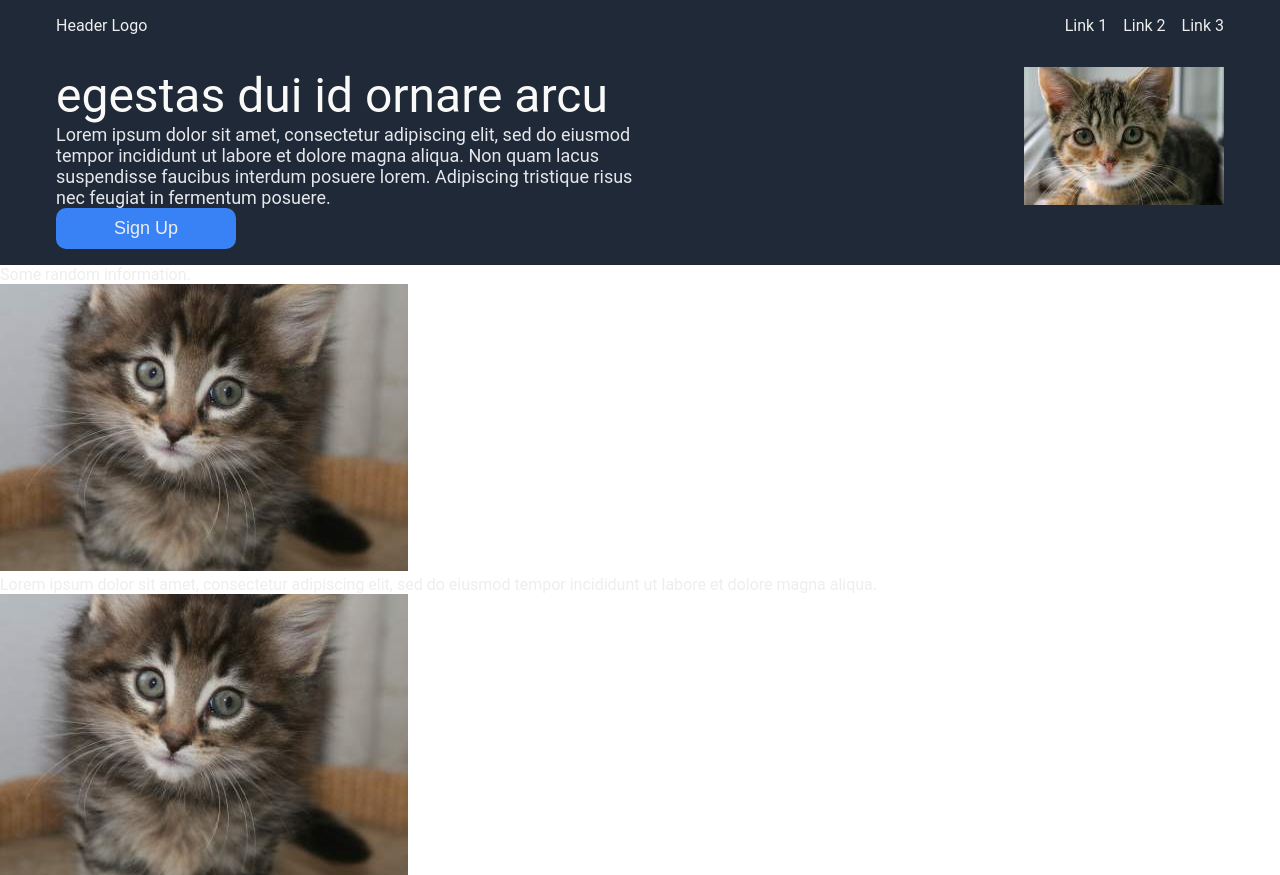
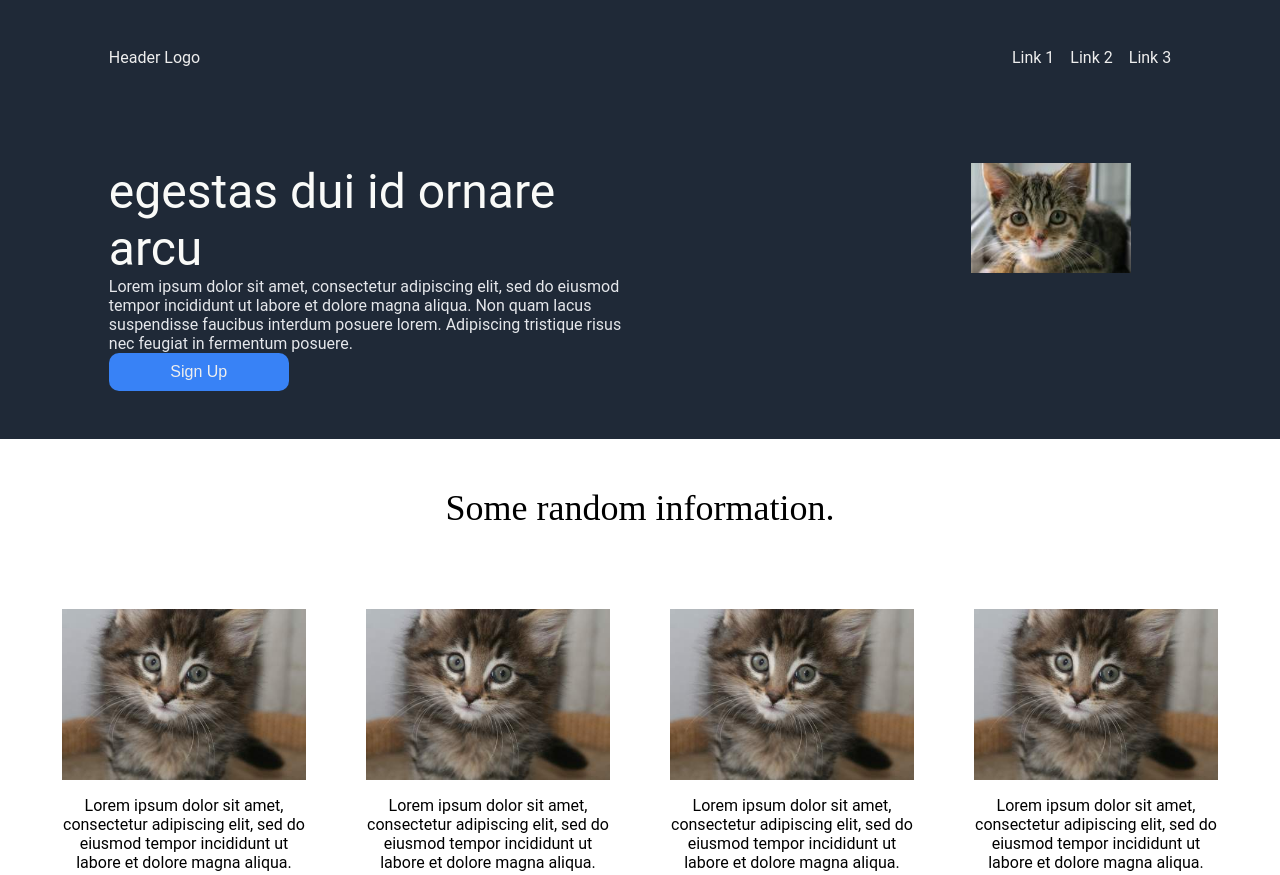
Before and after one commit to looonnng/odin-landing-page, a plain HTML site: page index.html in a window 1280 px wide. Shown: the top 875 px of the page. Drawn offline with Linux system fonts and the light colour scheme.

Commit message:
Center random info header Center pictures and captions

```diff
--- a/styles.css
+++ b/styles.css
@@ -5,30 +5,28 @@
 
 body {
   color: #eee;
-    font-family: roboto, helvetica, sans-serif;
+  font-family: "Roboto", helvetica, sans-serif;
   font-size: 1em;
-    display: flex;
-    flex-direction: column;
 }
 
-.header-container{
+.header-container {
   display: flex;
-    background-color: #1F2937;
+  background-color: #1f2937;
   justify-content: center;
+  padding: 2em;
 }
 
-
 .header {
-    width: 1200px;
+  width: 90%;
   display: flex;
   justify-content: space-between;
-    padding: 16px;
+  padding: 1em;
 }
 
 .header-links {
   display: flex;
   list-style: none;
-    gap: 16px;
+  gap: 1em;
 }
 
 a {
@@ -36,42 +34,46 @@ a {
   text-decoration: none;
 }
 
-
 .intro-container {
-    background-color: #1F2937;
+  background-color: #1f2937;
   display: flex;
   justify-content: center;
+  padding: 2em;
 }
 
 .intro {
-    width: 1200px;
+  width: 90%;
   display: flex;
   justify-content: space-between;
-    padding: 16px;
+  padding: 1em;
+}
 
+.picture {
+    height: auto;
+    width: auto;
 }
 
 .intro-content {
-    max-width: 600px;
+  max-width: 50%;
   display: flex;
   flex-direction: column;
 }
 
 .intro-heroMain {
-    color: #F9FAF8;
-    font-size: 48px;
+  color: #f9faf8;
+  font-size: 3em;
   font-weight: 1600;
 }
 
-.intro-heroSecond{
-    color: #E5E7EB;
-    font-size: 18px;
+.intro-heroSecond {
+  color: #e5e7eb;
+  font-size: 1em;
 }
 
 button {
   color: #eee;
-    background-color: #3882F6;
-    font-size: 18px;
+  background-color: #3882f6;
+  font-size: 1em;
   font-weight: 500;
   border: none;
   padding: 10px;
@@ -81,7 +83,42 @@ button {
   transition: background-color 0.1s ease-in-out; /* This make button looks more clickable */
 }
 
-button:hover { /* This make button looks more clickable */
-    background-color: #3E4F6B;
+button:hover {
+  /* This make button looks more clickable */
+  background-color: #3e4f6b;
   cursor: pointer;
 }
+
+img {
+  width: 80%;
+  height: auto;
+}
+
+.info-container {
+  color: black;
+  display: flex;
+  flex-direction: column;
+}
+
+.info-header {
+  text-align: center;
+  font: 36px "extra-bold";
+  padding: 48px;
+}
+
+.cards-container {
+  display: flex;
+  padding: 2em;
+}
+
+.cards {
+  display: flex;
+  justify-content: center;
+  flex-wrap: wrap;
+  gap: 16px;
+}
+
+figcaption {
+  text-align: center;
+  max-width: 80%;
+}
```
Lines whose indentation alone changed are shown as unchanged.
